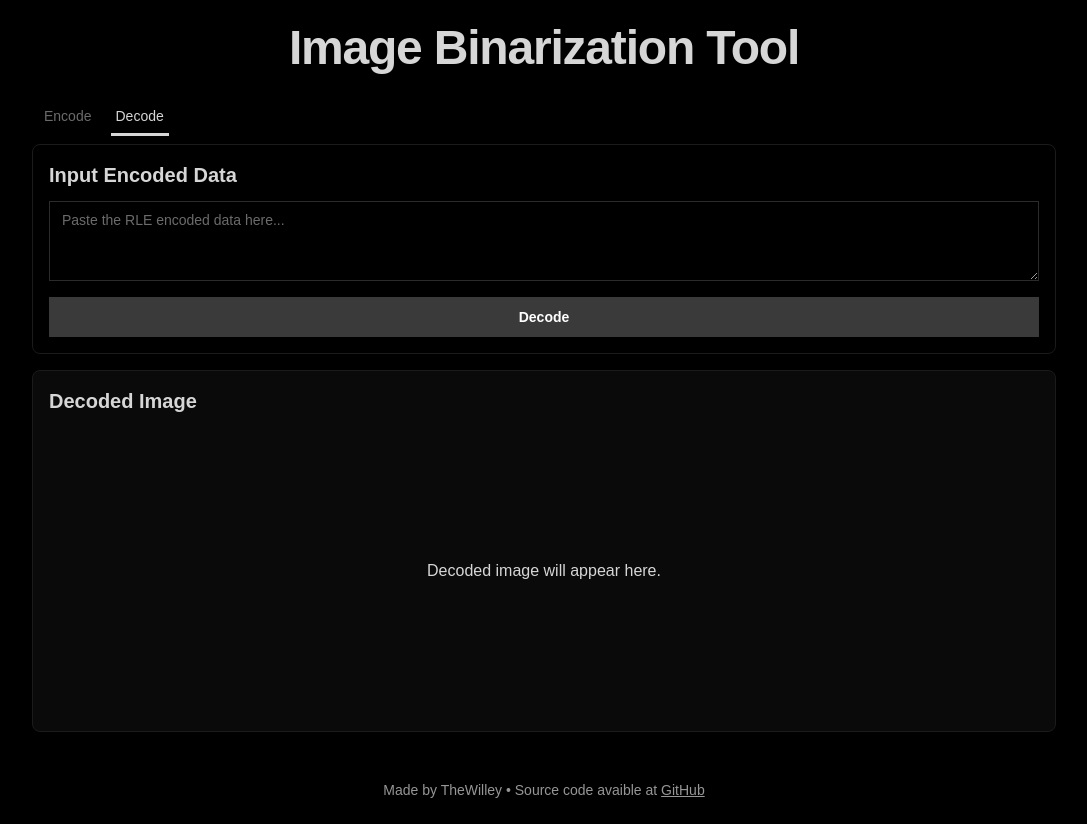
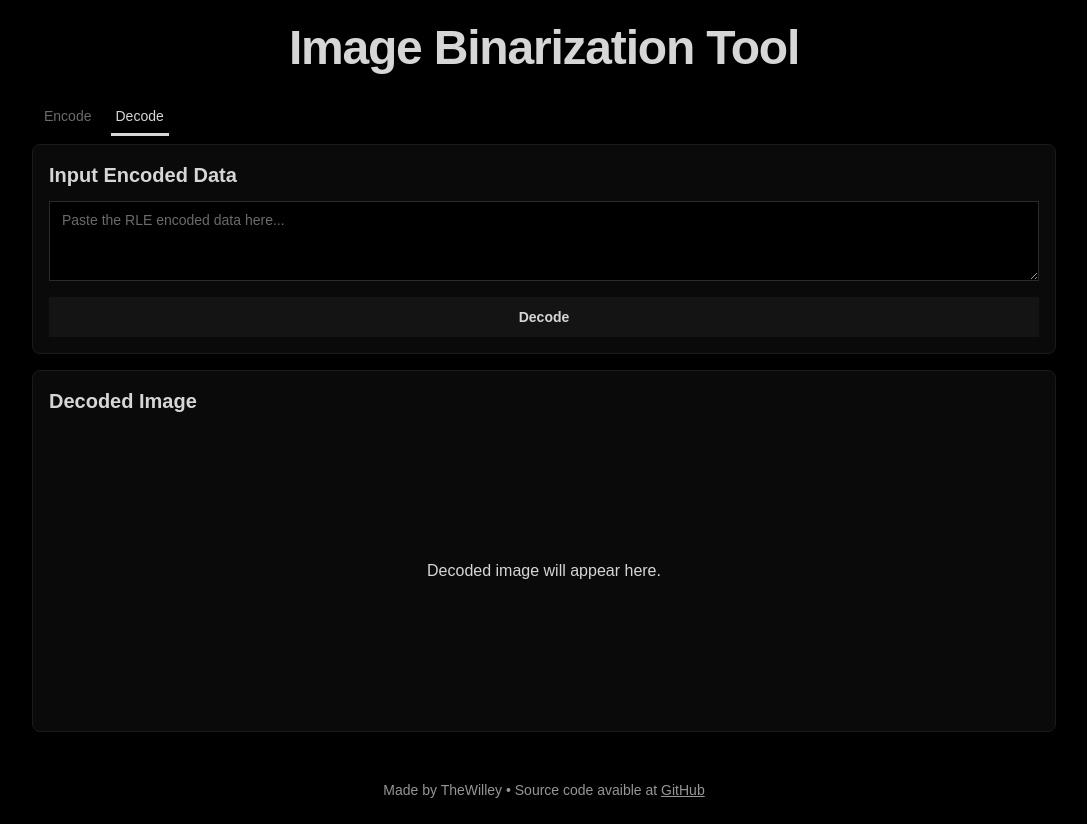
Before and after one commit to TheWilley/image-binarization-tool, a React (Vite) app: page / in a window 1280 px wide. Both pictures are taken after a click on the tab "Decode". Shown: the whole page, without its empty margins (96-1183 px from the left). Built offline with nearby package versions, Linux system fonts and the light colour scheme.

Commit message:
style: update DecodeTab component styling for consistency

```diff
--- a/src/components/ui/tabs/DecodeTab.tsx
+++ b/src/components/ui/tabs/DecodeTab.tsx
@@ -44,7 +44,7 @@ export default function DecodeTab() {
 
   return (
     <div className='grid grid-cols-1 gap-4'>
-      <div className='card bg-base-100 border border-base-300 p-4 rounded-lg'>
+      <div className='card bg-[#0a0a0a] border border-base-300 p-4 rounded-lg'>
         <h3 className='card-title text-xl font-semibold mb-3'>Input Encoded Data</h3>
         <textarea
           className='textarea w-full font-mono'
@@ -52,11 +52,7 @@ export default function DecodeTab() {
           value={encodedData}
           onChange={(e) => setEncodedData(e.target.value)}
         />
-        <button
-          className='btn btn-primary mt-4'
-          onClick={handleDecode}
-          disabled={processing}
-        >
+        <button className='btn mt-4' onClick={handleDecode} disabled={processing}>
           {processing ? 'Decoding...' : 'Decode'}
         </button>
       </div>
```
